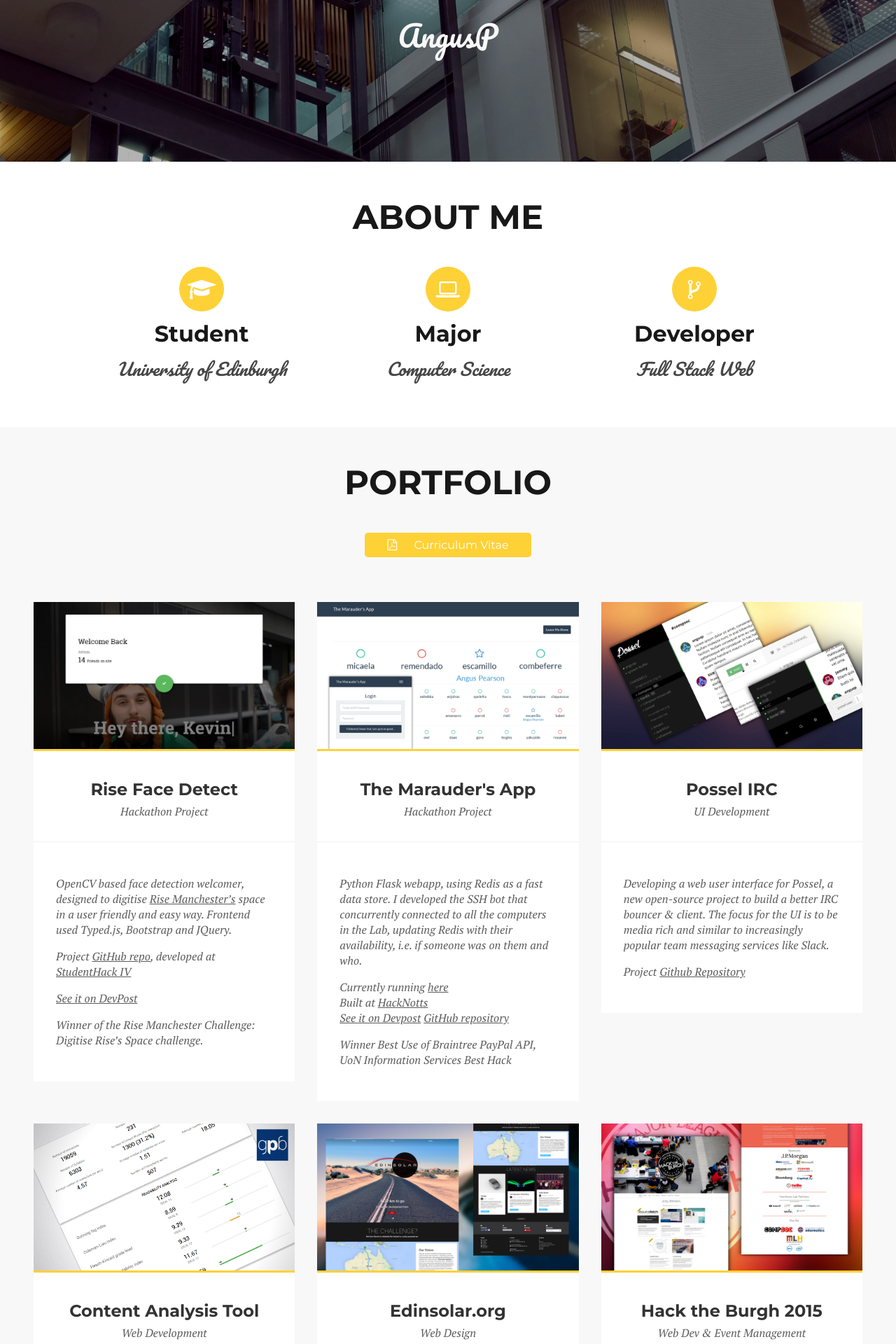
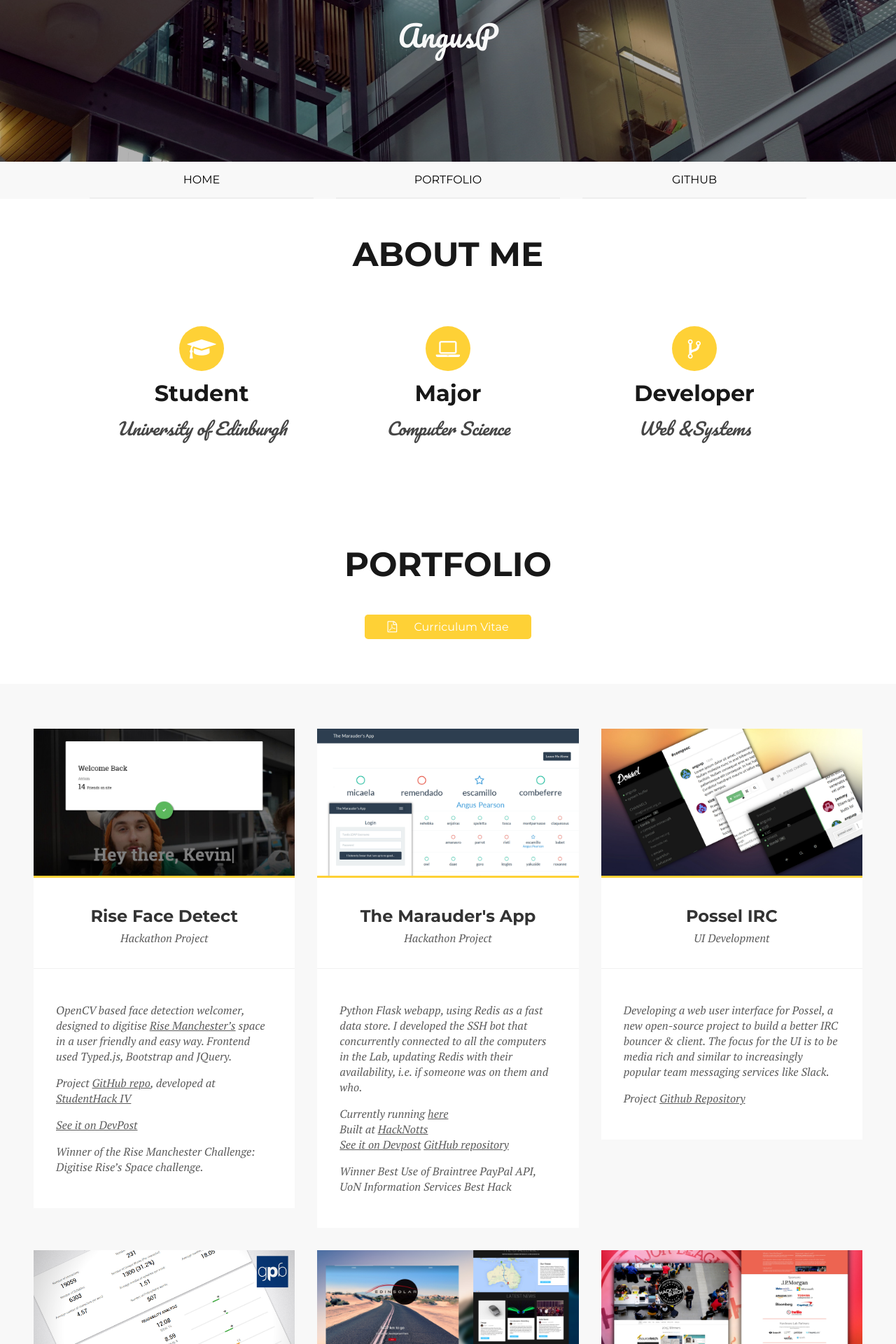
Before and after one commit to AngusP/AngusP.github.io, a Jekyll site: the page built from index.html, in a window 1280 px wide. Shown: the part 309-2229 px from the top of the page at 70% size. Built offline with Jekyll 4.4.1, drawn with Linux system fonts in a browser that asks for light colours; nearby versions of some CDN libraries; the list of posts is cut into pages by our own code; some of the changed text lies outside the part shown.

Commit message:
Added manual navigation

```diff
--- a/_config.yml
+++ b/_config.yml
@@ -9,6 +9,10 @@ author: "Angus Pearson"
 navigation:
  - text: Home
    url: /
+ - text: Portfolio
+   url: /#portfolio
+ - text: GitHub
+   abs: https://github.com/AngusP
 
 # Build Settings
 paginate: 3
--- /dev/null
+++ b/_includes/footer.html
@@ -0,0 +1,8 @@
+<footer>
+  <div class="container">
+    <a href="https://keybase.io/angusp" target=_blank>https://keybase.io/angusp</a>
+    <span class="spacer double"> &there4; </span>
+    PGP
+    <a href="https://keybase.io/angusp/key.asc" target=_blank>FA24 28ED D3CE F60F 311B 22C7 6DB6 C5D5 AB4C 6B69</a>
+  </div>
+</footer>
--- /dev/null
+++ b/_includes/nav.html
@@ -0,0 +1,17 @@
+<nav class="bg-l-grey">
+  <div class="container">
+    <ul class="row nav-ul">
+      {% assign url = page.url|remove:'index.html' %}
+      {% for link in site.navigation %}
+      <li class="col {% if page.url == link.url %}active{% endif %}">
+        {% if link.url %}
+	<a href="{{ link.url | append: site.baseurl }}" title="{{ link.text }}">{{link.text}}</a>
+        {% endif %}
+        {% if link.abs %}
+        <a href="{{ link.abs }}" title="{{ link.text }}">{{link.text}}</a>
+        {% endif %}
+      </li>
+      {% endfor %}
+    </ul>
+  </div>
+</nav>
--- a/_layouts/home.html
+++ b/_layouts/home.html
@@ -4,5 +4,7 @@
 
   {{ content }}
 
+  {% include footer.html %}
+
 </body>
 </html>
--- a/css/style.css
+++ b/css/style.css
@@ -59,7 +59,7 @@ html, body {
     Columns are all the same height in each row
 ***/
 
-.col { padding-top: 2em; margin: 0 -1em; }
+.col { /*padding-top: 2em;*/ margin: 0 -1em; }
 
 @media (min-width: 60rem) {
     .row { width: 100%; display: table; table-layout: fixed; }
@@ -83,11 +83,11 @@ article p {
 }
 
 .bg-l-grey {
-    background-color: #efefef;
+    background-color: #f8f8f8;
 }
 
 .bg-d-grey {
-    background-color: #f8f8f8;
+    background-color: #efefef;
 }
 
 .b-top-grey {
@@ -190,10 +190,24 @@ article p {
 }
 
 footer {
-    color: #777;
+    font-family: Helvetica,'Helvetica-Neue', Arial,sans-serif;
+    color: #555;
     background-color: #111;
     padding: 3rem 0;
     border-top: 0.2em solid #444;
+    font-size: 0.9rem;
+    text-align: center;
+}
+
+footer a,
+footer a:visited{
+    color: #555;
+    text-decoration: none;
+}
+
+footer a:hover,
+footer a:focus {
+    color: #777;
 }
 
 h1,h2,h3,h4,h5,h6 {
@@ -271,6 +285,34 @@ img.img-responsive {
     color: inherit;
 }
 
+.nav-ul {
+    list-style: none;
+    padding: 0;
+    margin: 0;
+    font-family: 'Montserrat','Helvetica-Neue', Helvetica, Arial, sans-serif;
+    text-transform: uppercase;
+}
+
+.nav-ul > li > a {
+    padding: 1em;
+    display: inline-block;
+    width: 100%;
+    text-align: center;
+    text-decoration: none;
+    color: #000;
+    border-bottom: 0.15em solid #EEE;
+}
+
+.nav-ul > li > a.active {
+    border-color: #DDD;
+}
+
+.nav-ul > li > a:hover,
+.nav-ul > li > a:focus {
+    outline: 0;
+    border-color: #fed136;
+}
+
 p { font-size: 1em; }
 
 .padder {
@@ -295,8 +337,13 @@ p { font-size: 1em; }
 }
 
 .spacer {
+    text-align: center;
     display: inline-block;
     width: 1em;
+}
+
+.spacer.double {
+    width: 2em;
 }
 
 .vspace {
--- a/index.html
+++ b/index.html
@@ -13,13 +13,15 @@ layout: home
   </div>
 </header>
 
+{% include nav.html %}
+
 <div class="container vspace">
 
   <h1 class="center">About Me</h1>
 
   <div class="row vspace">
 
-    <div class="col center">
+    <div class="col center padder">
       <div class="content-circle center twox">
         <i class="fa fa-mortar-board"></i>
       </div>
@@ -27,7 +29,7 @@ layout: home
       <h4 class="muted script">University of Edinburgh</h4>
     </div>
 
-    <div class="col center">
+    <div class="col center padder">
       <div class="content-circle center twox">
         <i class="fa fa-laptop"></i>
       </div>
@@ -35,12 +37,12 @@ layout: home
       <h4 class="muted script">Computer Science</h4>
     </div>
 
-    <div class="col center">
+    <div class="col center padder">
       <div class="content-circle center twox">
         <i class="fa fa-code-fork"></i>
       </div>
       <h3>Developer</h3>
-      <h4 class="muted script">Full Stack Web</h4>
+      <h4 class="muted script">Web &amp;Systems</h4>
     </div>
 
   </div><!-- /.row -->
@@ -48,10 +50,10 @@ layout: home
 </div>
 
 
-
-<div class="bg-d-grey">
+<div class="">
   <div class="container-wide vspace">
 
+    <a name="portfolio"></a>
     <h1 class="center">Portfolio</h1>
 
     <div class="center padder">
@@ -61,6 +63,12 @@ layout: home
         <span class="visible-xs">CV</span>
       </a>
     </div>
+
+  </div>
+</div>
+
+<div class="bg-l-grey">
+  <div class="container-wide vspace">
 
     {% assign projects = site.projects | sort 'date' | reverse %}
     {% for project in projects %}
@@ -108,10 +116,3 @@ layout: home
   <h4 class="center muted">& Further Information</h4>
 
 </div-->
-
-
-<footer>
-  <div class="container">
-
-  </div>
-</footer>
```
